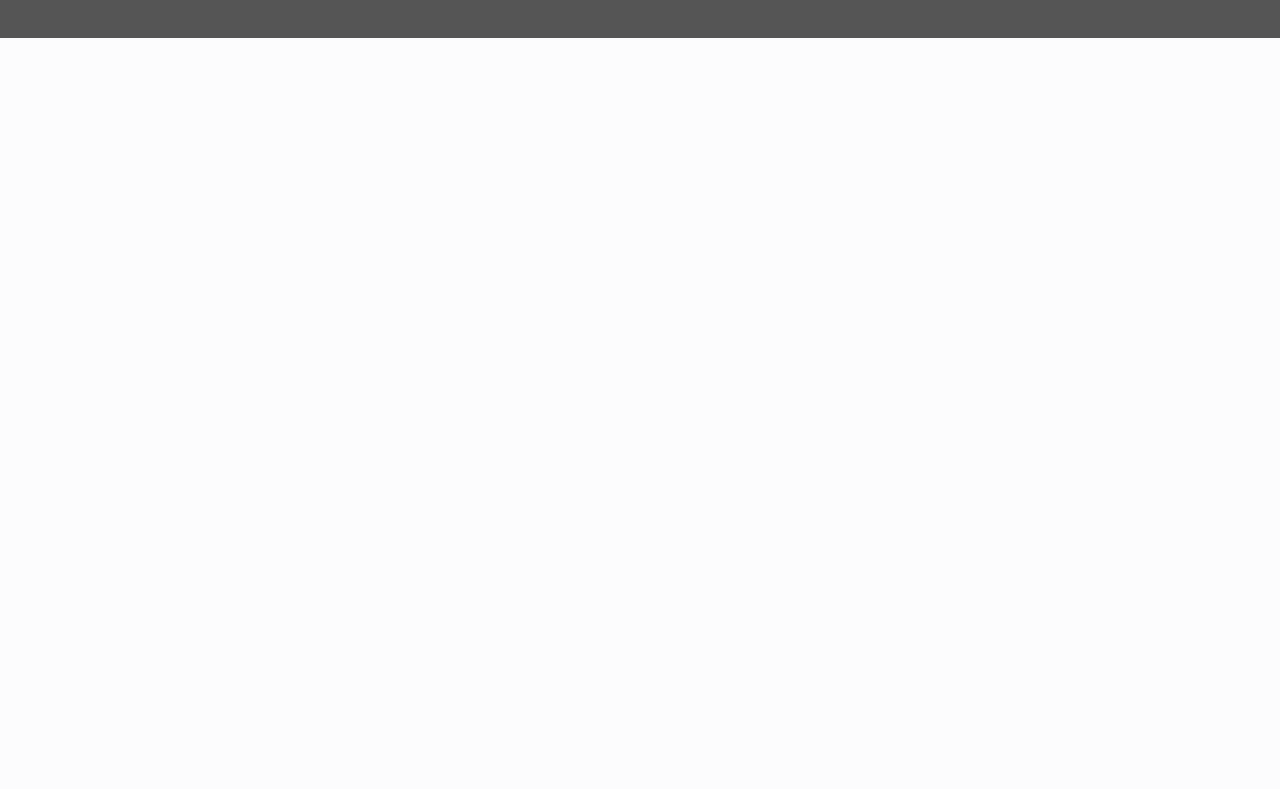
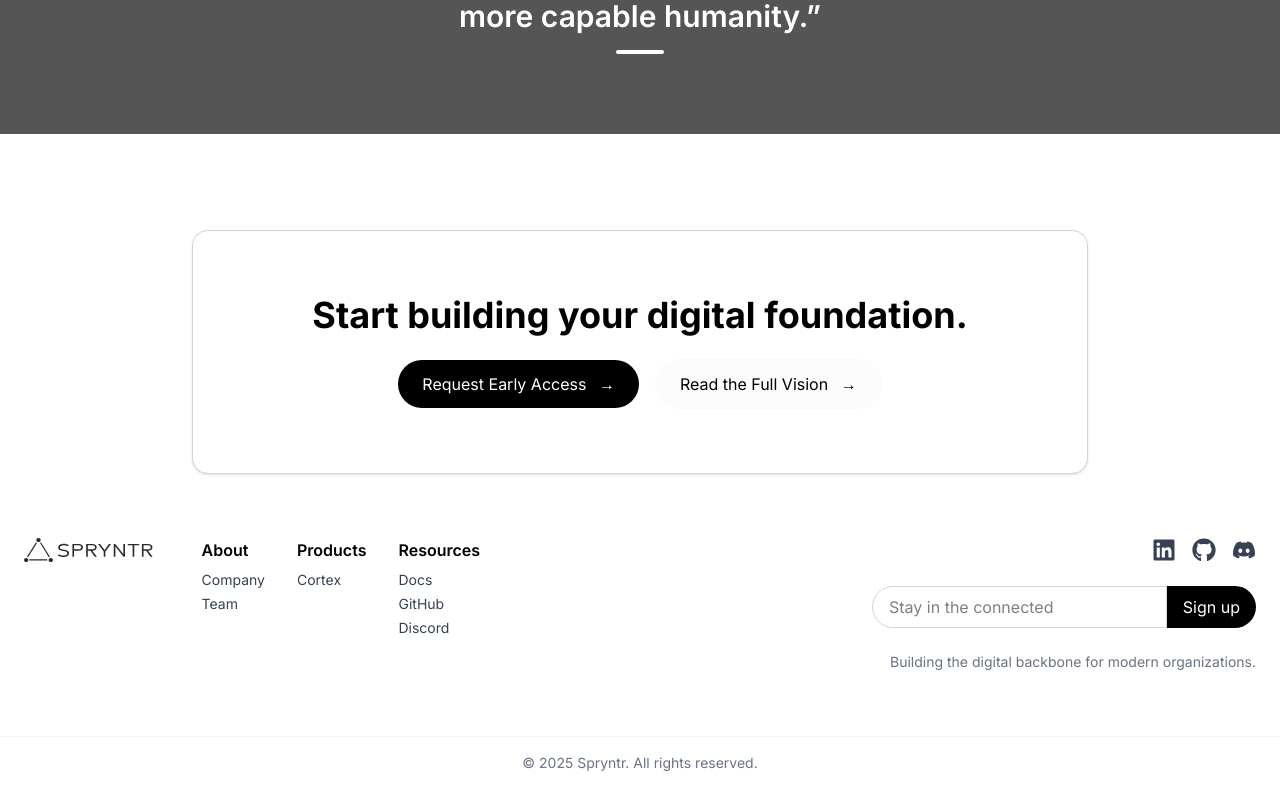
Before and after one commit to uwenvati/Spryntr, a Next.js app: page / in a window 1280 px wide. Shown: the part 3402-4191 px from the top of the page. Before the commit the page ends 3440 px from the top, so only its background shows below. Built offline with nearby package versions, Linux system fonts and the light colour scheme.

Commit message:
new change

```diff
--- a/package.json
+++ b/package.json
@@ -10,10 +10,13 @@
   },
   "dependencies": {
     "framer-motion": "^12.23.0",
+    "lucide": "^0.525.0",
+    "lucide-react": "^0.525.0",
     "next": "15.3.4",
     "postcss": "^8.5.6",
     "react": "^19.0.0",
-    "react-dom": "^19.0.0"
+    "react-dom": "^19.0.0",
+    "react-icons": "^5.5.0"
   },
   "devDependencies": {
     "@eslint/eslintrc": "^3",
--- /dev/null
+++ b/src/app/components/Footer.tsx
@@ -0,0 +1,83 @@
+import Link from 'next/link'
+import Image from 'next/image'
+import { FaLinkedin, FaGithub, FaDiscord } from 'react-icons/fa'
+
+export default function Footer() {
+  return (
+    <footer className="bg-white pt-24">
+
+     <div className="max-w-4xl mx-auto px-6 py-16 bg-white rounded-2xl border border-[#D4D4D4] shadow-sm text-center flex flex-col items-center space-y-6">
+  <h2 className="text-2xl md:text-4xl font-bold text-black">
+    Start building your digital foundation.
+  </h2>
+  <div className="flex flex-col sm:flex-row justify-center items-center gap-4">
+    <Link href="#" className="bg-black text-white px-6 py-3 rounded-full hover:bg-gray-900 transition">
+      Request Early Access <span className="ml-2">→</span>
+    </Link>
+    <Link href="#" className="bg-[#FCFCFD] border border-[#FAFAFA] text-black px-6 py-3 rounded-full hover:bg-gray-100 transition">
+      Read the Full Vision <span className="ml-2">→</span>
+    </Link>
+  </div>
+</div>
+
+
+      {/* Main Footer Nav */}
+      <div className="max-w-7xl mx-auto px-6 py-16 flex flex-col md:flex-row justify-between gap-12">
+        {/* Logo */}
+        <div className="flex-shrink-0">
+          <Image src="/assets/spryntr.svg" alt="Spryntr Logo" width={120} height={32} className="h-6 w-auto" />
+        </div>
+
+        {/* Links */}
+        <div className="flex flex-col sm:flex-row gap-8">
+          <div>
+            <h3 className="font-semibold mb-2">About</h3>
+            <ul className="space-y-1 text-sm text-gray-700">
+              <li><Link href="/about">Company</Link></li>
+              <li><Link href="/team">Team</Link></li>
+            </ul>
+          </div>
+          <div>
+            <h3 className="font-semibold mb-2">Products</h3>
+            <ul className="space-y-1 text-sm text-gray-700">
+              <li><Link href="/product">Cortex</Link></li>
+            </ul>
+          </div>
+          <div>
+            <h3 className="font-semibold mb-2">Resources</h3>
+            <ul className="space-y-1 text-sm text-gray-700">
+              <li><Link href="#">Docs</Link></li>
+              <li><Link href="#">GitHub</Link></li>
+              <li><Link href="#">Discord</Link></li>
+            </ul>
+          </div>
+        </div>
+
+        {/* Social + Newsletter */}
+        <div className="flex-1 flex flex-col items-start md:items-end space-y-6">
+          <div className="flex items-center space-x-4">
+            <Link href="#"><FaLinkedin className="h-6 w-6 text-gray-700 hover:text-black" /></Link>
+            <Link href="#"><FaGithub   className="h-6 w-6 text-gray-700 hover:text-black" /></Link>
+            <Link href="#"><FaDiscord  className="h-6 w-6 text-gray-700 hover:text-black" /></Link>
+          </div>
+          <div className="flex w-full max-w-sm">
+            <input
+              type="email"
+              placeholder="Stay in the connected"
+              className="flex-1 border border-gray-300 rounded-l-full px-4 py-2 focus:outline-none"
+            />
+            <button className="bg-black text-white px-4 py-2 rounded-r-full hover:bg-gray-900 transition">
+              Sign up
+            </button>
+          </div>
+          <p className="text-sm text-gray-500">Building the digital backbone for modern organizations.</p>
+        </div>
+      </div>
+
+      {/* Bottom Bar */}
+      <div className="border-t border-gray-100 py-4">
+        <p className="text-center text-sm text-gray-500">© 2025 Spryntr. All rights reserved.</p>
+      </div>
+    </footer>
+  )
+}
--- a/src/app/components/TeamSection.tsx
+++ b/src/app/components/TeamSection.tsx
@@ -8,12 +8,13 @@ export default function TeamSection() {
   return (
     <section>
       {/* Team Members */}
-       <div className="bg-[#F6F6F6] pt-12 pb-16 px-6 text-center">
+       <div className="bg-[#F6F6F6] pt-12 pb-16 px-6 mt-24 text-center">
 
         <h2 className="text-3xl md:text-5xl font-bold mb-10">The Team</h2>
-        <div className="flex flex-col md:flex-row justify-center gap-12">
+       <div className="flex flex-col md:flex-row justify-center gap-y-16 md:gap-x-24">
           {team.map((member, idx) => (
-            <div key={idx} className="flex flex-col items-center space-y-2">
+            <div key={idx}  className="flex flex-col items-center space-y-2 transform first:translate-x-[-1rem] md:first:translate-x-[-4rem] last:translate-x-[0.5rem] md:last:translate-x-[2rem]"
+            >
               <div className="w-16 h-16 md:w-20 md:h-20 rounded-full bg-white border flex items-center justify-center text-xl font-semibold text-black">
                 {member.initials}
               </div>
--- a/src/app/page.tsx
+++ b/src/app/page.tsx
@@ -2,6 +2,7 @@ import Hero from './components/Hero'
 import AboutSection from './components/AboutSection'
 import AboutCortex from './components/AboutCortex'
 import TeamSection from './components/TeamSection'
+import Footer from './components/Footer'
 
 export default function HomePage() {
   return (
@@ -10,6 +11,8 @@ export default function HomePage() {
       <AboutSection />
       <AboutCortex />
       <TeamSection/>
+
+      <Footer/>
     </main>
   )
 }
```
Also changed, not shown: 1 other file (tests, documents, lock files or other folders).
